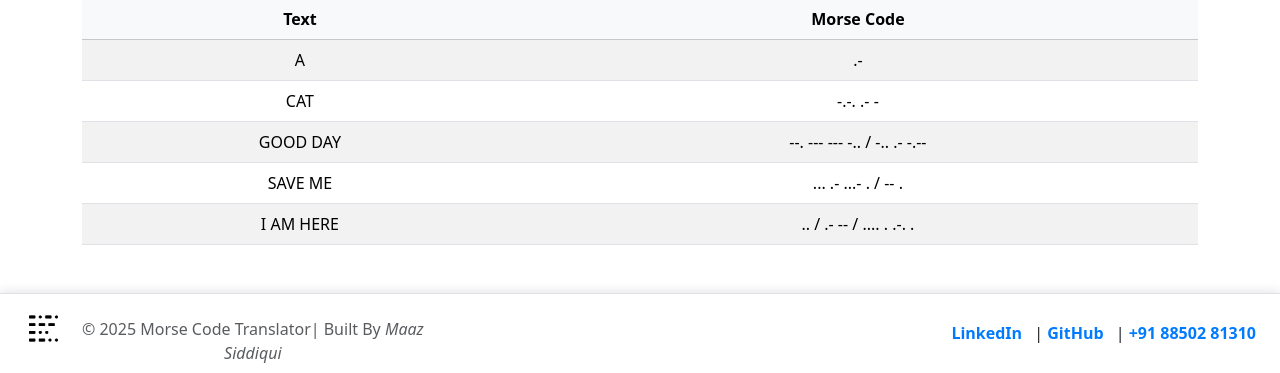
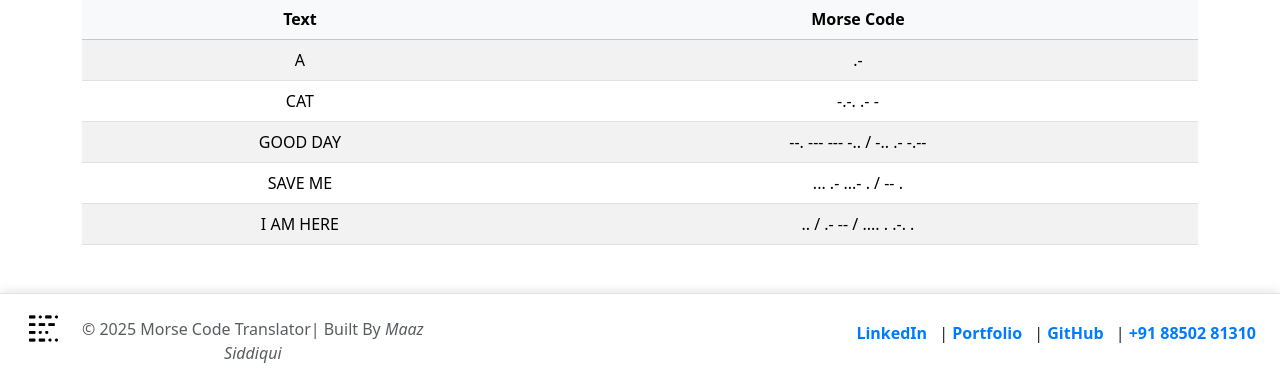
Before and after one commit to maazsiddiqui79/Morse-Code-Encoder-Decoder, a Flask app: page / in a window 1280 px wide. Shown: the part 2736-3109 px from the top of the page. Run offline with Flask 3, Linux system fonts and the light colour scheme.

Commit message:
Update home_page.html

```diff
--- a/api/templates/home_page.html
+++ b/api/templates/home_page.html
@@ -391,6 +391,8 @@ class="d-flex flex-wrap justify-content-between align-items-center py-3 px-4 bor
         <p>
             <a class="nav-link-footer me-2" href="https://www.linkedin.com/in/siddiqui-maazzz/">LinkedIn</a>
             |
+            <a class="nav-link-footer me-2" href="https://the-maaz-portfolio.onrender.com/">Portfolio</a>
+            |
             <a class="nav-link-footer me-2" href="https://github.com/maazsiddiqui79">GitHub</a>
             |
             <a class="nav-link-footer" href="tel:+918850281310">+91 88502 81310</a>
```
